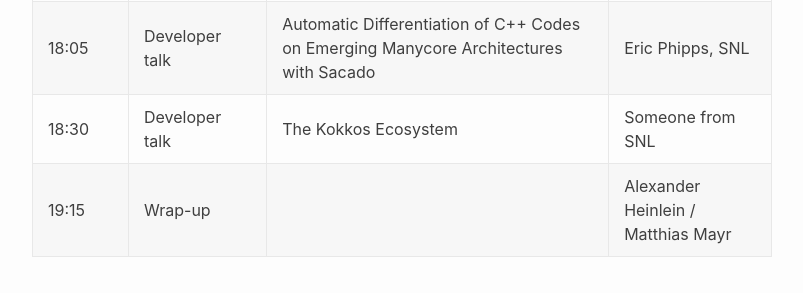
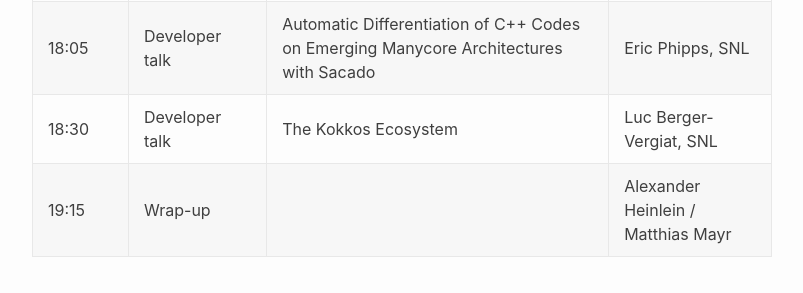
Before and after one commit to EuroTUG/eurotug.github.io, a Jekyll site: the page built from index.md, in a window 1280 px wide and 900 px high, scrolled down 3800 px. Shown: the part 294-587 px from the top of the window, without its empty margins (238-1041 px from the left). Built offline with Jekyll 4.4.1, drawn with Linux system fonts in a browser that asks for light colours.

Commit message:
Update speaker for Kokkos presentation,

```diff
--- a/index.md
+++ b/index.md
@@ -111,7 +111,7 @@ Here's the tentative schedule:
 | 17:30 | Break | | |
 | 17:45 | Developer talk | An Introduction to the Rapid Optimization Library | Aurya Javeed, SNL |
 | 18:05 | Developer talk | Automatic Differentiation of C++ Codes on Emerging Manycore Architectures with Sacado | Eric Phipps, SNL |
-| 18:30 | Developer talk | The Kokkos Ecosystem | Someone from SNL |
+| 18:30 | Developer talk | The Kokkos Ecosystem | Luc Berger-Vergiat, SNL |
 | 19:15 | Wrap-up | | Alexander Heinlein / Matthias Mayr |
 
 ## Organizing committee
```
